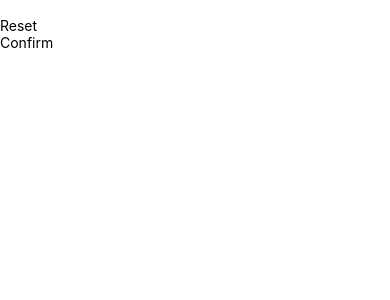
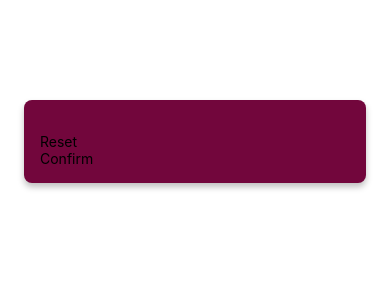
Before and after one commit to AtanasBondzhakov/guess-the-number, a React Native app: screen / in a window 390 px wide. Shown: the top 300 px of the page. Built offline with nearby package versions, Linux system fonts and the light colour scheme.

Commit message:
Add styles to StartGameScreen

```diff
--- a/screens/StartGameScreen.js
+++ b/screens/StartGameScreen.js
@@ -1,12 +1,26 @@
-import { TextInput, View } from "react-native";
+import { StyleSheet, TextInput, View } from "react-native";
 import PrimaryButton from "../components/PrimaryButton.js";
 
 export default function StartGameScreen() {
     return (
-        <View>
+        <View style={styles.inputContainer}>
             <TextInput />
             <PrimaryButton>Reset</PrimaryButton>
             <PrimaryButton>Confirm</PrimaryButton>
         </View>
     );
 };
+
+const styles = StyleSheet.create({
+    inputContainer: {
+        marginTop: 100,
+        marginHorizontal: 24,
+        padding: 16,
+        backgroundColor: '#72063c',
+        borderRadius: 8,
+        shadowColor: 'black',
+        shadowOffset: { width: 0, height: 4 },
+        shadowRadius: 6,
+        shadowOpacity: 0.25
+    }
+});
```
